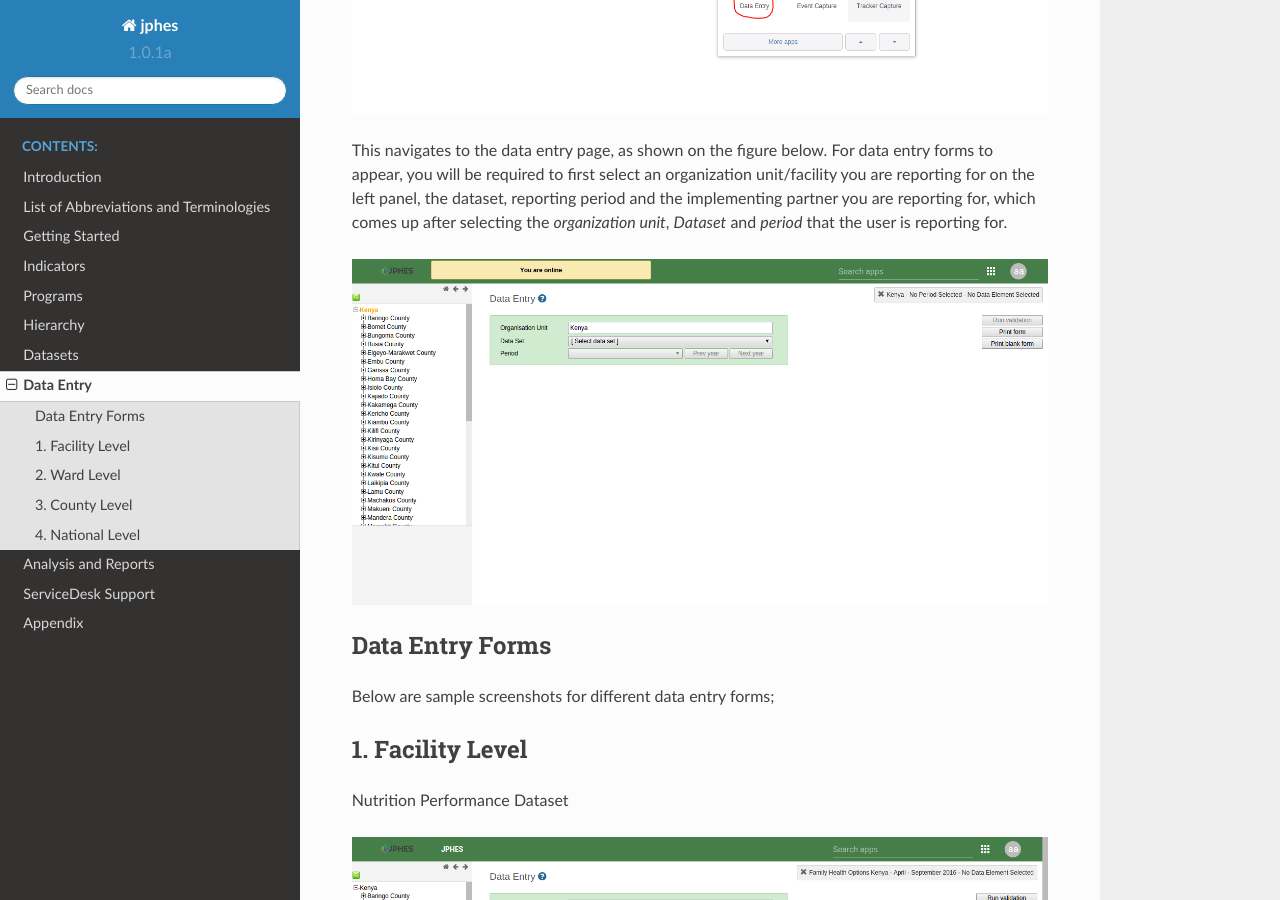
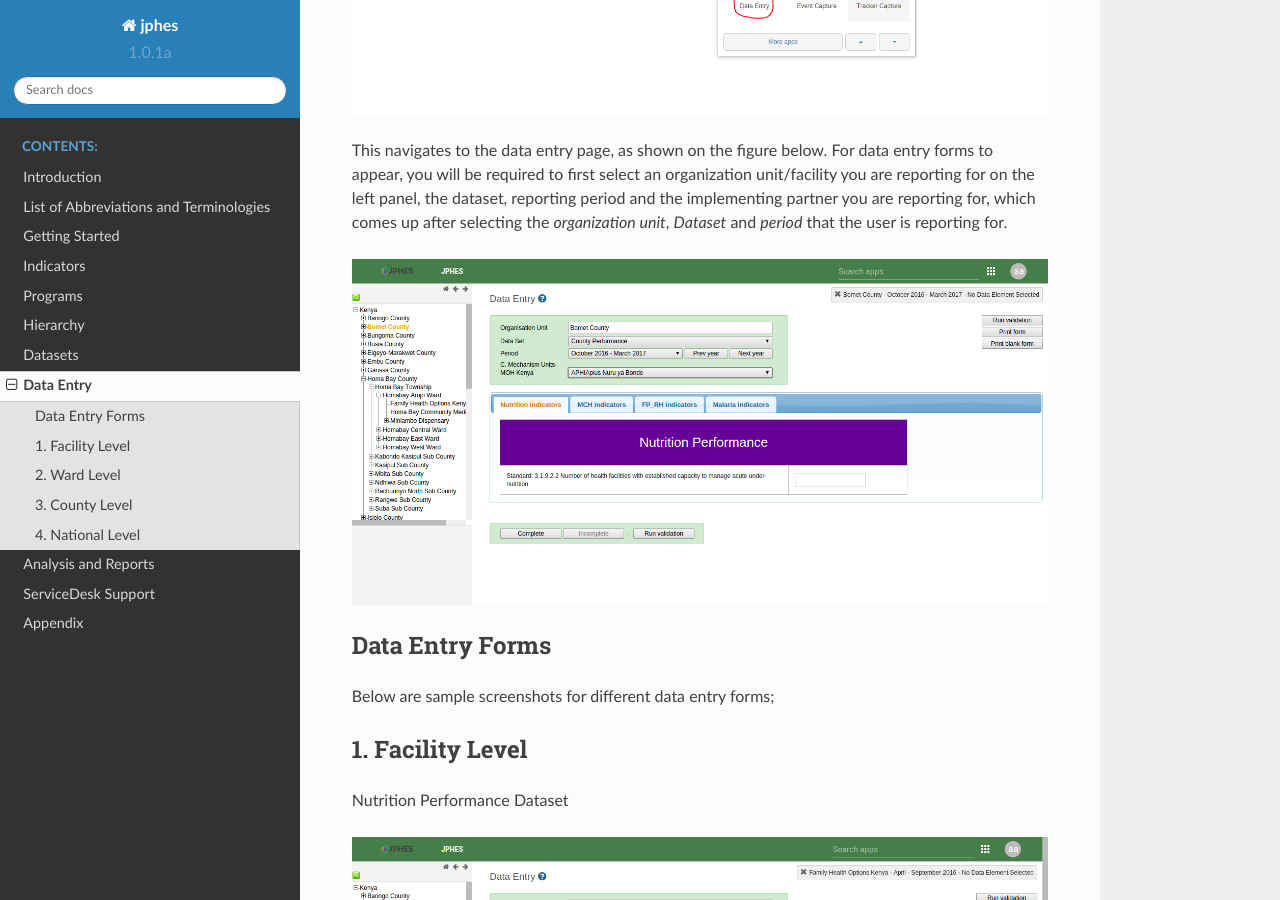
Before and after one commit to uonafya/jphes-docs, a Sphinx documentation site: the page built from source/dataentry.rst, in a window 1280 px wide and 900 px high, scrolled down 505 px. Built offline with Sphinx 7.4.7 and the Read the Docs theme 2.0.0, drawn with Linux system fonts in a browser that asks for light colours.

```diff
--- a/source/dataentry.rst
+++ b/source/dataentry.rst
@@ -10,7 +10,7 @@
 organization unit/facility you are reporting for on the left panel, the dataset, reporting period and the implementing partner you are
 reporting for, which comes up after selecting the *organization unit*, *Dataset* and *period* that the user is reporting for.
 
-.. image:: _static/images/jphes-dataentry.png
+.. image:: _static/images/jphes-dataentry-attribution.png
 
 Data Entry Forms
 ----------------
@@ -36,7 +36,7 @@
 
 County Performance Datasets
 
-.. image:: _static/images/jphes-dataentry-county.png
+.. image:: _static/images/jphes-dataentry-attribution.png
 
 4. National Level
 -----------------
```
Also changed, not shown: source/_static/images/jphes_approval_mechanism_list.png (added), source/_static/images/jphes_approval_mechanism_selected.png (added), source/_static/images/jphes_approval_status.png (added), source/_static/images/jphes_approve_view_data.png (added), source/_static/images/jphes_data_approval_app.png (added), source/_static/images/jphes_data_for_approval.png (added), source/_static/images/jphes_report_app.png (added), source/_static/images/jphes_unapprove_data.png (added).
